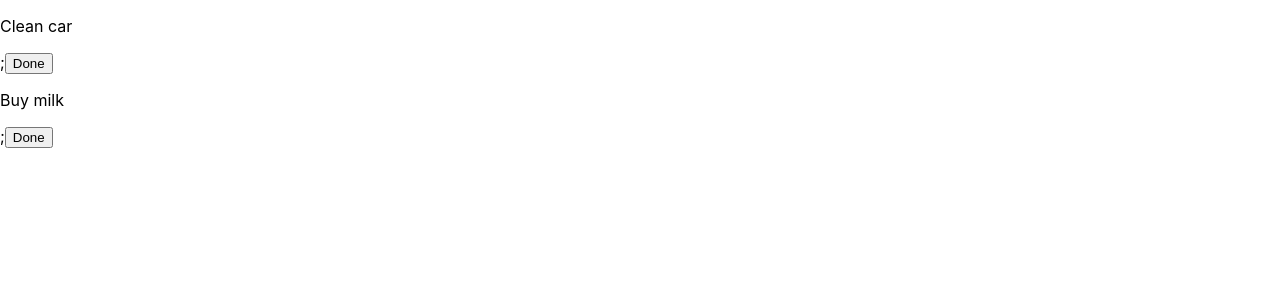
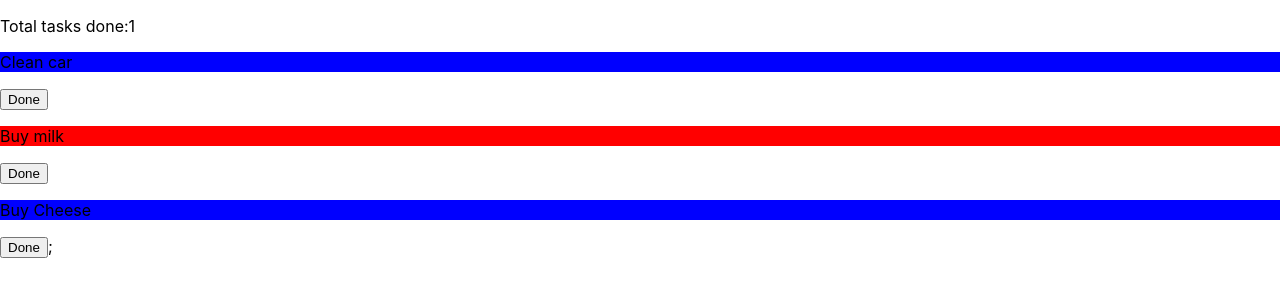
Before and after one commit to TheHutch83/dh-react-demos, a React (Create React App) app: page / in a window 1280 px wide. Shown: the top 300 px of the page. Built offline with nearby package versions, Linux system fonts and the light colour scheme.

Commit message:
State completion

```diff
--- a/src/App.js
+++ b/src/App.js
@@ -2,11 +2,41 @@ import React, { Component } from "react";
 import Todo from "./components/Todo";
 
 class App extends Component {
-  state = { todos: ["Clean car", "Buy milk"] };
+  state = {
+    todos: [
+      { title: "Clean car", done: false },
+      { title: "Buy milk", done: true },
+      { title: "Buy Cheese", done: false },
+    ],
+  };
+
+  onToggleDone = (item) => {
+    const index = this.state.todos.findIndex((todo) => todo.title === item);
+    const todos = [...this.state.todos];
+    todos[index].done = !todos[index].done;
+    this.setState({ todos });
+  };
+
   render() {
-    return this.state.todos.map((todo) => {
-      return <Todo todo={todo} />;
+    let count = 0;
+    this.state.todos.forEach((todo) => {
+      if (todo.done) count++;
     });
+    return (
+      <>
+        <p>Total tasks done:{count}</p>
+        {this.state.todos.map((todo) => {
+          return (
+            <Todo
+              todo={todo.title}
+              done={todo.done}
+              onToggleDone={this.onToggleDone}
+            />
+          );
+        })}
+        ;
+      </>
+    );
   }
 }
 
--- a/src/components/Todo.jsx
+++ b/src/components/Todo.jsx
@@ -1,15 +1,15 @@
 import React, { Component } from "react";
 
 class Todo extends Component {
-  state = { done: false };
-
   render() {
     return (
       <>
-        <p>{this.props.todo}</p>;
+        <p style={{ backgroundColor: this.props.done ? "red" : "blue" }}>
+          {this.props.todo}
+        </p>
         <button
           onClick={() => {
-            this.setState({ done: !this.state.done });
+            this.props.onToggleDone(this.props.todo);
           }}
         >
           Done
```
